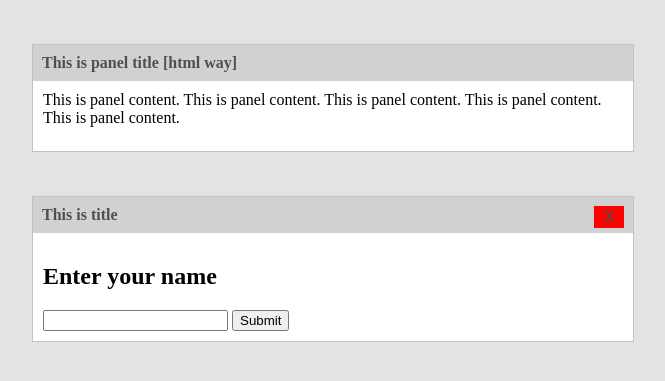
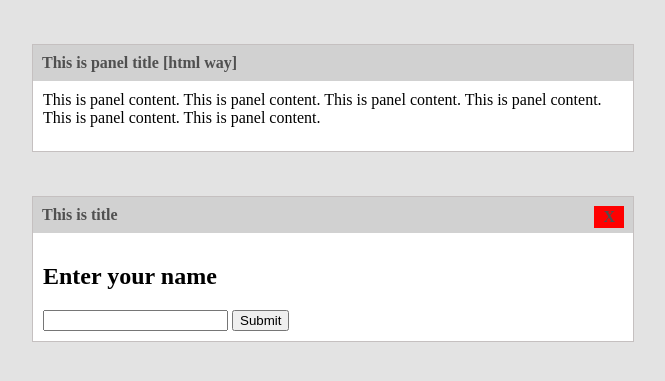
Before and after one commit to aslamcsebd/Vue-js, a PHP site: page /components.php in a window 1280 px wide. Shown: the top 381 px of the page, without its empty margins (307-972 px from the left). Run offline with PHP 8.4, Linux system fonts and the light colour scheme.

Commit message:
Component

```diff
--- a/components.php
+++ b/components.php
@@ -11,6 +11,7 @@
             This is panel title [html way]
          </div>
          <div class="panelContent">
+            This is panel content.
             This is panel content.
             This is panel content.
             This is panel content.
```
